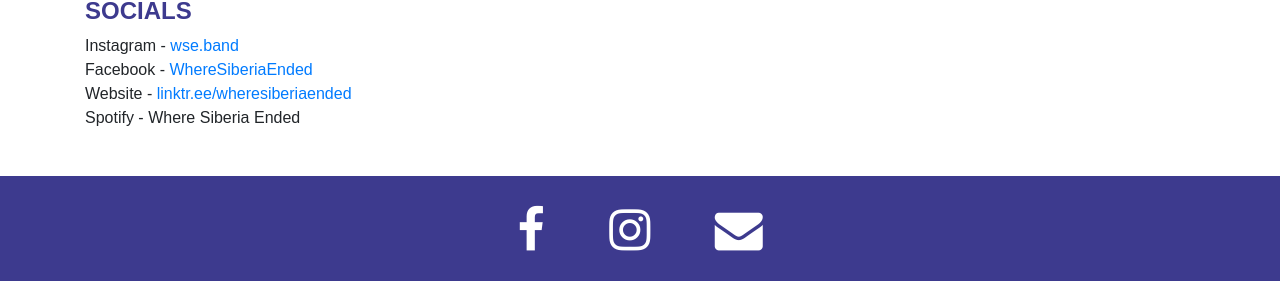
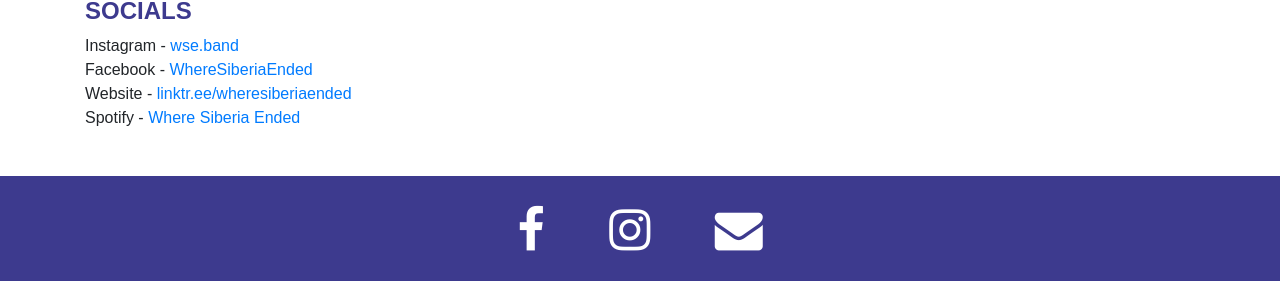
Before and after one commit to sneeuwpop-festival/sneeuwpop.nl, a Jekyll site: the page built from where-siberia-ended.md, in a window 1280 px wide. Shown: the part 2691-2972 px from the top of the page. Built offline with Jekyll 4.4.1, drawn with Linux system fonts in a browser that asks for light colours.

```diff
--- a/where-siberia-ended.md
+++ b/where-siberia-ended.md
@@ -22,7 +22,7 @@ socials:
   - name: Website
     role: <a href="https://linktr.ee/wheresiberiaended?utm_source=linktree_profile_share&ltsid=90f1e048-5a50-4280-850a-156f3c677b4c&fbclid=IwAR36IfUV4WakiTGhQSxCv6peN22AQ-kg4F4oZ0gL8HaOzLTp_uN8mu_6lMA">linktr.ee/wheresiberiaended</a>
   - name: Spotify
-    role: <a href:"https://open.spotify.com/artist/5sD1vxadc20825bu9NwzKS">Where Siberia Ended</a>
+    role: <a href="https://open.spotify.com/artist/5sD1vxadc20825bu9NwzKS">Where Siberia Ended</a>
 
 ---
 
```
